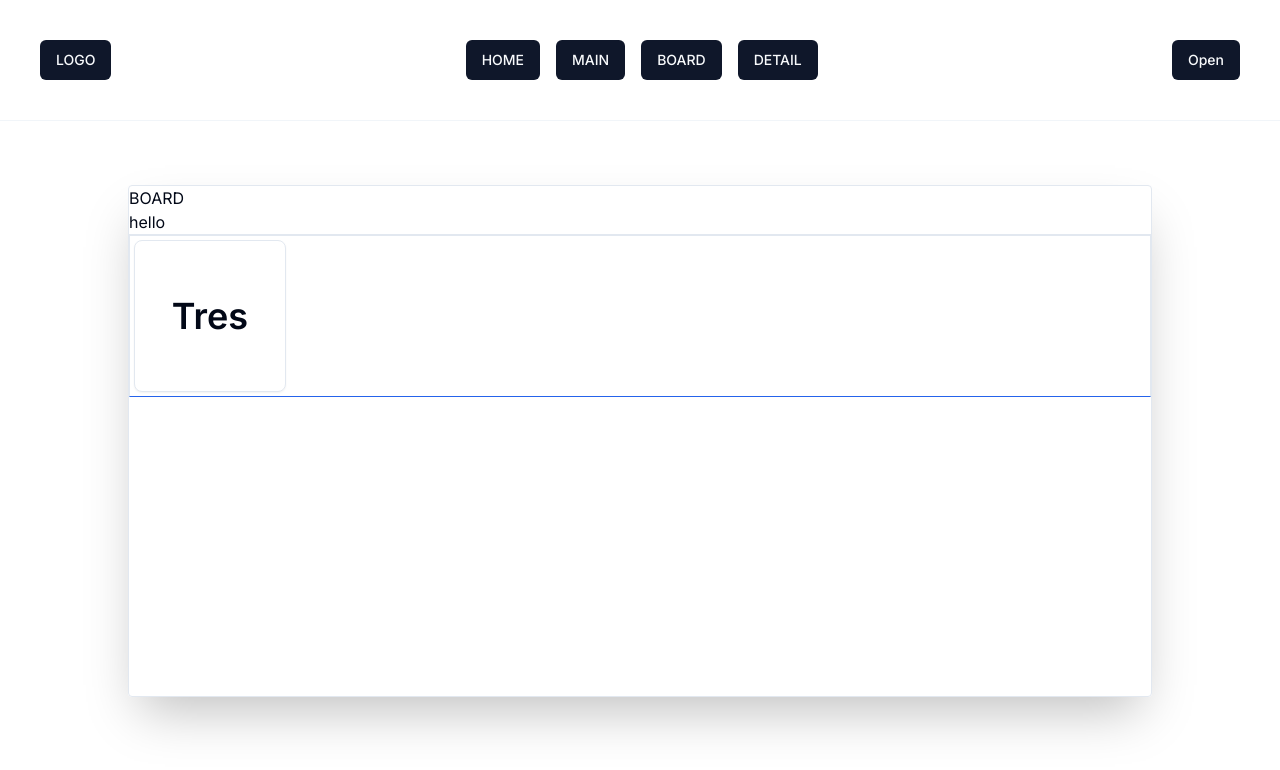
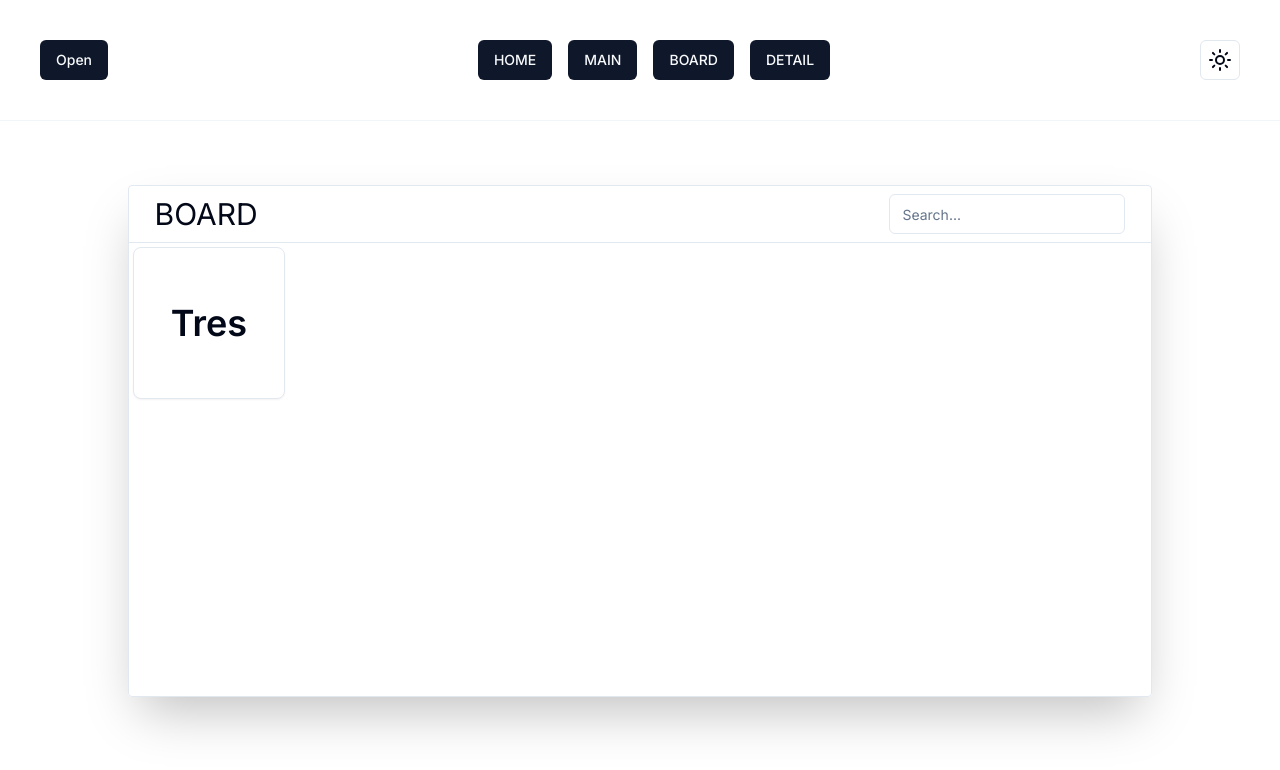
Before and after one commit to ass3027/custom-web, a Next.js app: page /main/board in a window 1280 px wide. Shown: the top 770 px of the page. Built offline with nearby package versions, Linux system fonts and the light colour scheme.

Commit message:
[feat]dark/light모드 변경

```diff
--- a/package.json
+++ b/package.json
@@ -18,6 +18,7 @@
     "embla-carousel-react": "^8.2.0",
     "lucide-react": "^0.429.0",
     "next": "14.2.5",
+    "next-themes": "^0.3.0",
     "node-html-parser": "^6.1.13",
     "react": "^18",
     "react-dom": "^18",
--- a/src/app/layout.tsx
+++ b/src/app/layout.tsx
@@ -2,6 +2,8 @@
 import { Inter } from "next/font/google";
 import "./globals.css";
 import Header from "@/component/Header";
+import { ThemeProvider } from "@/components/theme-provider";
+import * as React from "react";
 
 const inter = Inter({ subsets: ["latin"] });
 
@@ -10,17 +12,27 @@
   description: "Generated by create next app",
 };
 
-export default function RootLayout({
-  children,
-}: Readonly<{
+interface RootLayoutProps {
   children: React.ReactNode;
-}>) {
+}
+
+export default function RootLayout({ children,}: RootLayoutProps) {
   return (
-    <html lang="en">
+    <>
+      <html lang="en" suppressHydrationWarning>
+      <head />
       <body className={inter.className}>
-      <Header />
-      {children}
+      <ThemeProvider
+          attribute="class"
+          defaultTheme="light"
+          enableSystem
+          disableTransitionOnChange
+      >
+        <Header />
+        {children}
+      </ThemeProvider>
       </body>
-    </html>
+      </html>
+    </>
   );
 }
--- a/src/app/main/board/page.tsx
+++ b/src/app/main/board/page.tsx
@@ -8,6 +8,7 @@
 } from "@/components/ui/carousel"
 import Autoplay from "embla-carousel-autoplay";
 import * as React from 'react'
+import { Input } from "@/components/ui/input";
 
 
 export default function Board() {
@@ -32,13 +33,18 @@
 
     return (
         <div className="w-screen flex justify-center items-center" style={{height: '80vh'}}>
-            <div className="border rounded w-4/5 h-4/5 shadow-2xl">
-                <h1>BOARD</h1>
-                <div>
-                    <h2>hello</h2>
+            <div className="border rounded w-4/5 h-4/5 shadow-2xl flex flex-col items-center">
+                <div className="flex justify-between items-center min-h-14" style={{width: '95%'}}>
+                    <div>
+                        <p className="text-3xl">BOARD</p>
+                    </div>
+
+                    <div>
+                        <Input type="text" placeholder="Search..." />
+                    </div>
                 </div>
                 <Separator />
-                <div className="border-b-blue-600 border">
+                <div className="w-full ">
                     <Carousel
                         plugins={[plugin.current]}
                         className="w-40"
--- a/src/component/Header.tsx
+++ b/src/component/Header.tsx
@@ -1,3 +1,4 @@
+"use client";
 import Link from 'next/link';
 import { Button } from '@/components/ui/button'
 import {
@@ -8,13 +9,38 @@
     SheetTitle,
     SheetTrigger,
 } from "@/components/ui/sheet"
-
+import { Moon, Sun } from "lucide-react"
+import { useTheme } from 'next-themes'
+import { useState } from "react";
 
 
 export default function Header() {
+    const { setTheme } = useTheme()
+    const [theme, nowTheme] = useState('light');
+
+    const changeTheme = () => {
+        if(theme==='light'){
+            setTheme('dark');
+            nowTheme('dark');
+        }else{
+            setTheme('light');
+            nowTheme('light');
+        }
+    }
+
     return (
         <div className="p-10 flex justify-between border-b border-slate-100">
-            <Button>LOGO</Button>
+            <Sheet>
+                <SheetTrigger><Button>Open</Button></SheetTrigger>
+                <SheetContent>
+                    <SheetHeader>
+                        <SheetTitle>Who is the best soccer player in the world?</SheetTitle>
+                        <SheetDescription>
+                            I think the best soccer player is Messi.
+                        </SheetDescription>
+                    </SheetHeader>
+                </SheetContent>
+            </Sheet>
             <nav className="flex justify-center gap-x-4 text-indigo-500 font-bold">
                 <Link href="/">
                     <Button>HOME</Button>
@@ -29,17 +55,9 @@
                     <Button>DETAIL</Button>
                 </Link>
             </nav>
-            <Sheet>
-                <SheetTrigger><Button>Open</Button></SheetTrigger>
-                <SheetContent>
-                    <SheetHeader>
-                        <SheetTitle>Who is the best soccer player in the world?</SheetTitle>
-                        <SheetDescription>
-                            I think the best soccer player is Messi.
-                        </SheetDescription>
-                    </SheetHeader>
-                </SheetContent>
-            </Sheet>
+            <Button onClick={changeTheme} variant="outline" size="icon">
+                {theme === 'dark' ? <Moon /> : <Sun />}
+            </Button>
         </div>
     )
 }
--- /dev/null
+++ b/src/components/theme-provider.tsx
@@ -0,0 +1,9 @@
+"use client"
+
+import * as React from "react"
+import { ThemeProvider as NextThemesProvider } from "next-themes"
+import { type ThemeProviderProps } from "next-themes/dist/types"
+
+export function ThemeProvider({ children, ...props }: ThemeProviderProps) {
+    return <NextThemesProvider {...props}>{children}</NextThemesProvider>
+}
--- /dev/null
+++ b/src/components/ui/input.tsx
@@ -0,0 +1,25 @@
+import * as React from "react"
+
+import { cn } from "@/lib/utils"
+
+export interface InputProps
+  extends React.InputHTMLAttributes<HTMLInputElement> {}
+
+const Input = React.forwardRef<HTMLInputElement, InputProps>(
+  ({ className, type, ...props }, ref) => {
+    return (
+      <input
+        type={type}
+        className={cn(
+          "flex h-10 w-full rounded-md border border-input bg-background px-3 py-2 text-sm ring-offset-background file:border-0 file:bg-transparent file:text-sm file:font-medium placeholder:text-muted-foreground focus-visible:outline-none focus-visible:ring-2 focus-visible:ring-ring focus-visible:ring-offset-2 disabled:cursor-not-allowed disabled:opacity-50",
+          className
+        )}
+        ref={ref}
+        {...props}
+      />
+    )
+  }
+)
+Input.displayName = "Input"
+
+export { Input }
```
Also changed, not shown: 1 other file (tests, documents, lock files or other folders).
